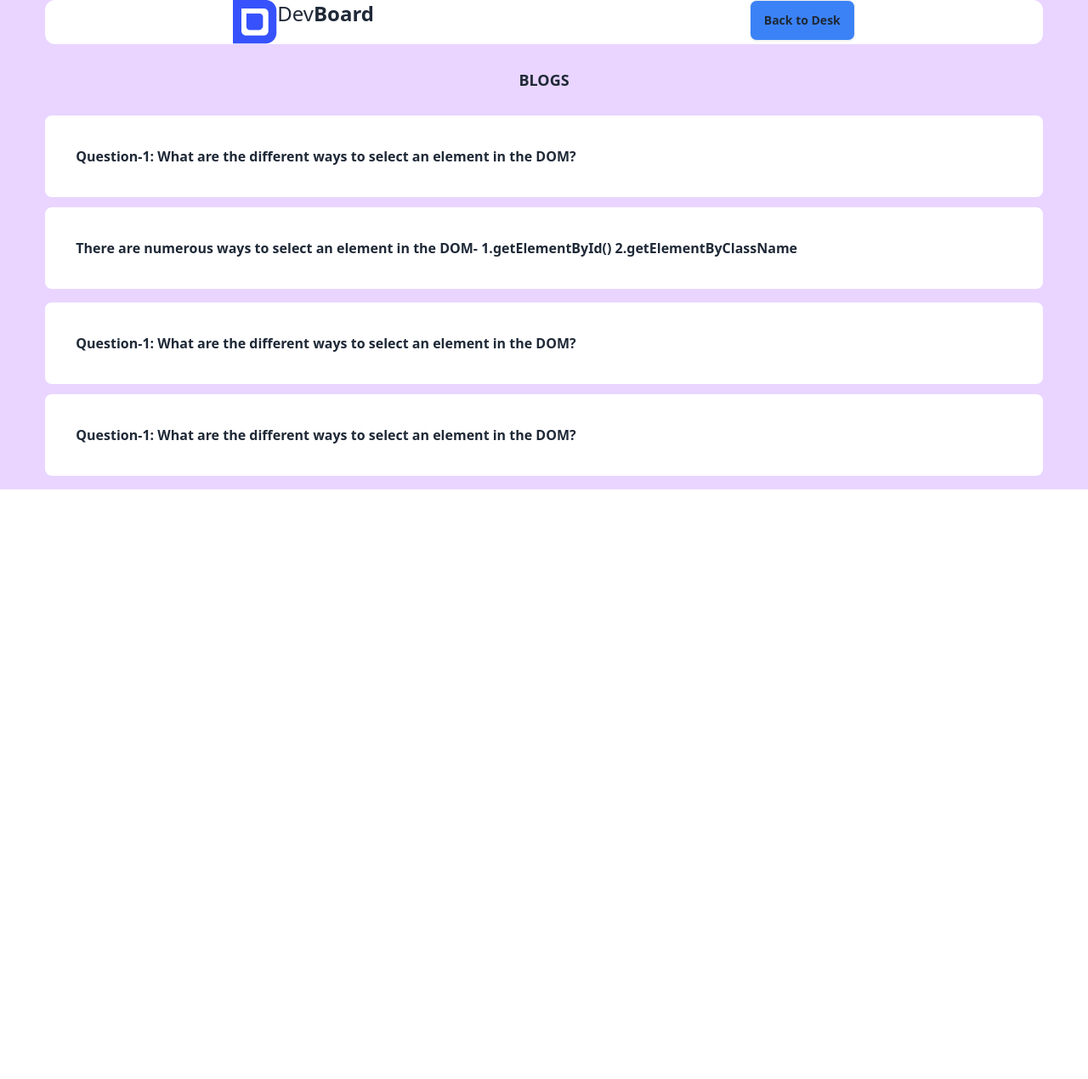
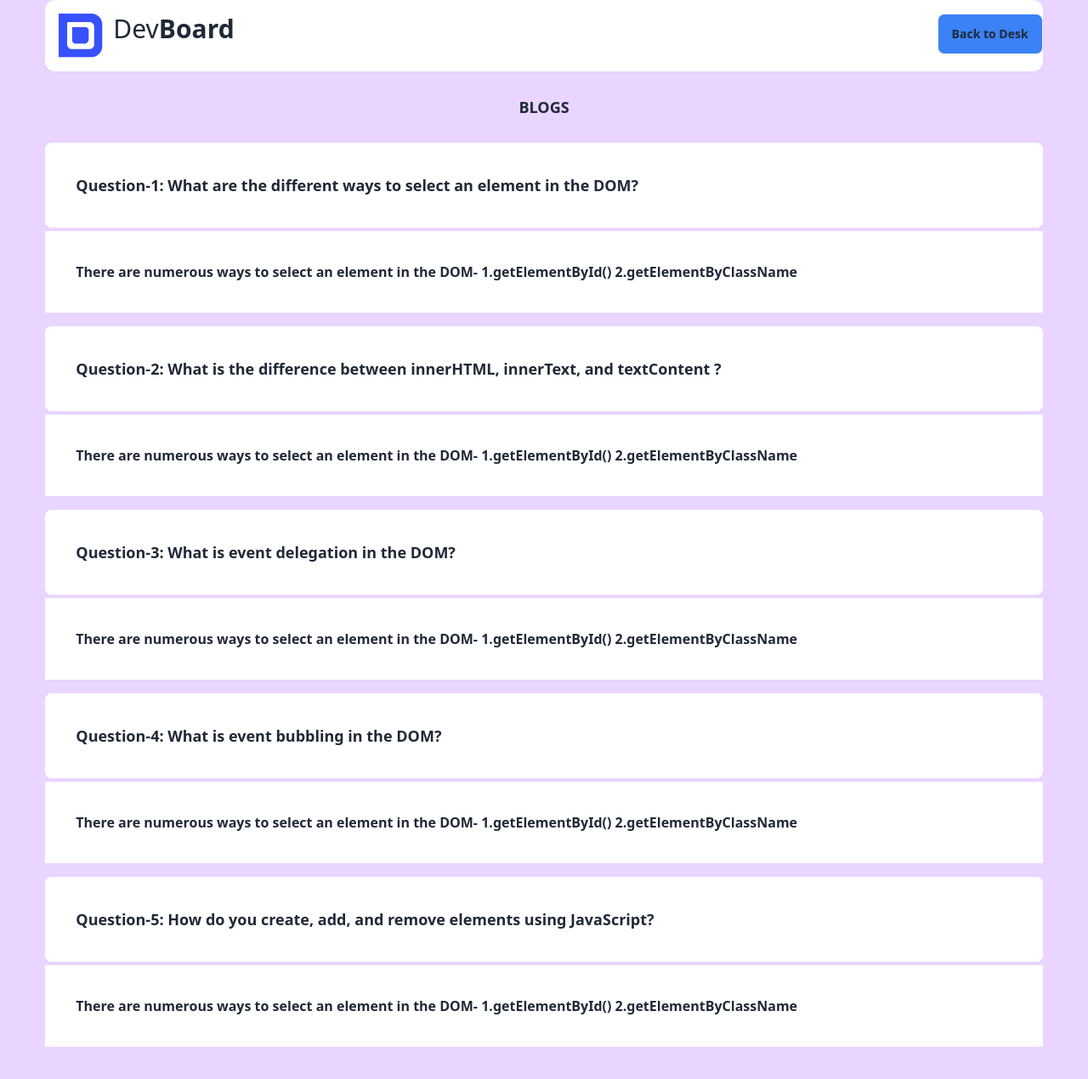
Before and after one commit to itzmun2811/Assignment-4, a plain HTML site: page blog.html in a window 1280 px wide. Shown: the whole page at 85% size. Before the commit the page ends 800 px from the top, so only its background shows below. Drawn offline with nearby package versions, Linux system fonts and the light colour scheme.

Commit message:
added blog section

```diff
--- a/blog.html
+++ b/blog.html
@@ -8,8 +8,30 @@
     <script src="https://cdn.tailwindcss.com"></script>
 </head>
 <body class="bg-purple-200">
+  <section class="w-11/12 bg-white rounded-xl mx-auto">
+    <nav class="flex justify-between ml-4 pt-4 pb-4">
+     <div class="flex gap-3 ">
+     <img src="./assets/logo.png" alt="">
+     <h1 class="text-3xl">Dev<span class="font-black">Board</h1>
+     </div>
+    <div >
 
-      <nav class="flex justify-around w-11/12 mx-auto bg-white rounded-xl ">
+      <button id="home" class="btn bg-blue-500">
+        <p>Back to Desk</p>
+   </button>
+
+
+
+    </div>
+
+
+    </nav>
+
+
+ </section>
+
+
+      <!-- <nav class="flex justify-around w-11/12 mx-auto bg-white rounded-xl ">
         <div class="flex">
         <img src="./assets/logo.png" alt="">
         <h1 class="text-2xl">Dev<span class="font-black">Board</h1>
@@ -25,19 +47,19 @@
        </div>
 
 
-       </nav>
+       </nav> -->
 
 
           <section>
             <h1 class="text-lg text-center font-bold pt-7 pb-7">BLOGS</h1>
-            <div class="pb-4">
-              <section class="space-y-3">
+            <div class="pb-6">
+              <section class="mb-4">
                 <div class="bg-white w-11/12 h-5/6 mx-auto p-9 rounded-lg font-semibold">
-          <p>
+          <p class="text-lg font-bold">
             Question-1: What are the different ways to select an element in the DOM?
           </p>
                 </div>
-                <div class="bg-white w-11/12 h-5/6 mx-auto p-9 rounded-lg font-semibold">
+                <div class="bg-white w-11/12 h-5/6 mx-auto p-9 mt-1  font-semibold">
          <p>
           There are numerous ways to select an element in the DOM-
           1.getElementById()
@@ -45,27 +67,69 @@
          </p>
                 </div>
               </section>
-            </div>
-            <div class="pb-4">
-              <section class="space-y-3">
+              <section class="mb-4">
                 <div class="bg-white w-11/12 h-5/6 mx-auto p-9 rounded-lg font-semibold">
-          <p>
-            Question-1: What are the different ways to select an element in the DOM?
+          <p class="text-lg font-bold">
+            Question-2: What is the difference between innerHTML, innerText, and textContent ?
           </p>
                 </div>
+                <div class="bg-white w-11/12 h-5/6 mx-auto p-9 mt-1  font-semibold">
+         <p>
+          There are numerous ways to select an element in the DOM-
+          1.getElementById()
+          2.getElementByClassName
+         </p>
+                </div>
+              </section>
+              <section class="mb-4">
                 <div class="bg-white w-11/12 h-5/6 mx-auto p-9 rounded-lg font-semibold">
-          <p>
-            Question-1: What are the different ways to select an element in the DOM?
+          <p class="text-lg font-bold">
+            Question-3: What is event delegation in the DOM?
           </p>
                 </div>
+                <div class="bg-white w-11/12 h-5/6 mx-auto p-9 mt-1  font-semibold">
+         <p>
+          There are numerous ways to select an element in the DOM-
+          1.getElementById()
+          2.getElementByClassName
+         </p>
+                </div>
               </section>
-            </div>
-          </section>
+              <section class="mb-4">
+                <div class="bg-white w-11/12 h-5/6 mx-auto p-9 rounded-lg font-semibold">
+          <p class="text-lg font-bold" >
+            Question-4: What is event bubbling in the DOM?
+          </p>
+                </div>
+                <div class="bg-white w-11/12 h-5/6 mx-auto p-9 mt-1  font-semibold">
+         <p>
+          There are numerous ways to select an element in the DOM-
+          1.getElementById()
+          2.getElementByClassName
+         </p>
+                </div>
+              </section>
+              <section class="mb-4">
+                <div class="bg-white w-11/12 h-5/6 mx-auto p-9 rounded-lg font-semibold">
+          <p class="text-lg font-bold">
+            Question-5: How do you create, add, and remove elements using JavaScript?
+          </p>
+                </div>
+                <div class="bg-white w-11/12 h-5/6 mx-auto p-9 mt-1  font-semibold">
+         <p>
+          There are numerous ways to select an element in the DOM-
+          1.getElementById()
+          2.getElementByClassName
+         </p>
+                </div>
+              </section>
 
 
 
 
 
+ </div>
+ </section>
 
      <script src="./script/blog.js"></script>
 </body>
```
Also changed, not shown: index.html (+3 -3 lines), script/script.js (+7 -3 lines).
